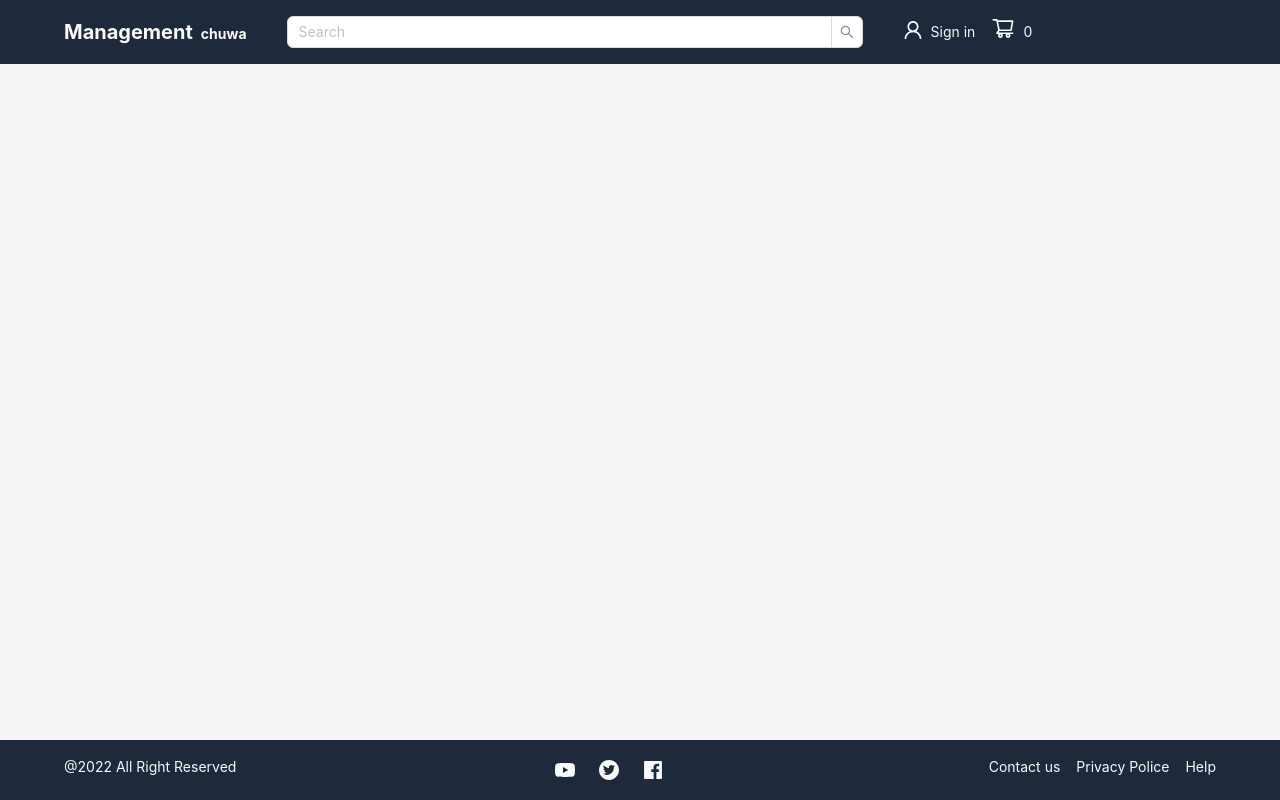
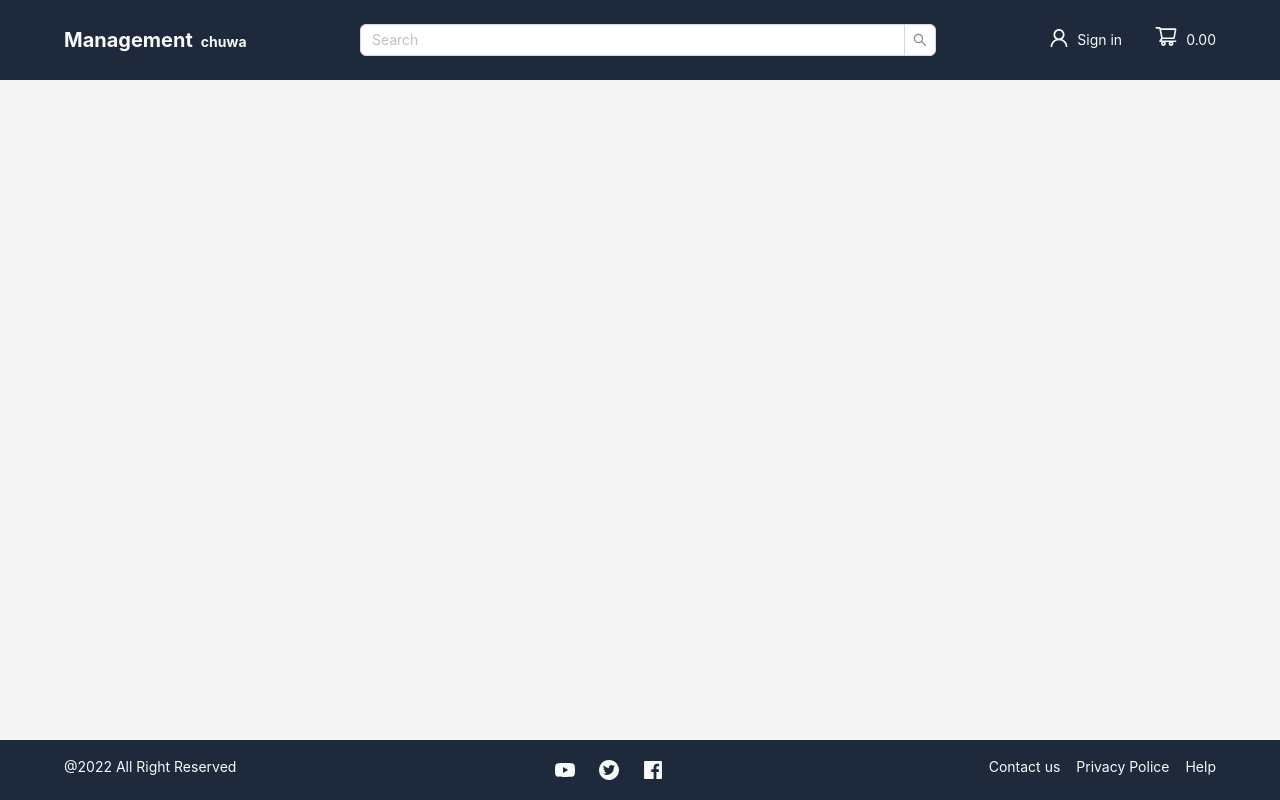
Before and after one commit to aMaverickDragonfruit/eCommerceFrontendProject, a React (Vite) app in the folder client/: page / in a window 1280 px wide. Built offline with nearby package versions, Linux system fonts and the light colour scheme; no server answers.

Commit message:
update navbar style and component structure

```diff
--- a/client/src/components/Layout.jsx
+++ b/client/src/components/Layout.jsx
@@ -1,7 +1,7 @@
 import { Layout } from 'antd';
 const { Content } = Layout;
 import { Outlet } from 'react-router-dom';
-import Navbar from './Navbar';
+import Navbar from './Navbar/Navbar';
 import Footer from './Footer';
 
 export default function MainLayout() {
--- a/client/src/components/Logo.jsx
+++ /dev/null
@@ -1,9 +0,0 @@
-export default function Logo() {
-  return (
-    <>
-      <span className=' text-xl font-bold mr-10'>
-        Management <span className='text-sm'>&nbsp;chuwa</span>
-      </span>
-    </>
-  );
-}
--- a/client/src/components/NavOptions.jsx
+++ /dev/null
@@ -1,6 +0,0 @@
-export default function NavOptions({ isAuth }) {
-  if (isAuth) {
-    return <div>user signed in</div>;
-  }
-  return <div>user didn't sign in</div>;
-}
--- a/client/src/components/Navbar.jsx
+++ /dev/null
@@ -1,61 +0,0 @@
-import { Input, Layout } from 'antd';
-const { Search } = Input;
-const { Header } = Layout;
-import { UserOutlined, ShoppingCartOutlined } from '@ant-design/icons';
-import { useState, useMemo, useEffect } from 'react';
-import { useSelector } from 'react-redux';
-import { Link, useNavigate } from 'react-router-dom';
-import { useDispatch } from 'react-redux';
-import { signOutUser } from '../features/userSlice';
-import Logo from './Logo';
-import Cart from './Cart/Cart';
-
-export default function Navbar() {
-  const [isCartOpen, setIsCartOpen] = useState(false);
-
-  const handleCartOpen = () => {
-    setIsCartOpen(true);
-  };
-
-  const hanldeCartClose = () => {
-    setIsCartOpen(false);
-  };
-
-  const { isAuthenticated } = useSelector((state) => state.userSlice);
-  const { cart } = useSelector((state) => state.cartSlice);
-
-  const dispatch = useDispatch();
-  const navigate = useNavigate();
-
-  return (
-    <div>
-      <Header className='flex items-center bg-slate-800 text-slate-50 px-16 py-4 w-auto'>
-        <Logo />
-        <Search
-          placeholder='Search'
-          allowClear
-          className='w-1/3 basis-1/2 mr-10'
-        />
-        <div className='flex gap-4'>
-          <div>
-            <UserOutlined className='text-xl mr-2' />
-            {isAuthenticated ? (
-              <span onClick={() => dispatch(signOutUser())}>Sign out</span>
-            ) : (
-              <span onClick={() => navigate('/signin')}>Sign in</span>
-            )}
-          </div>
-          <div onClick={handleCartOpen}>
-            <ShoppingCartOutlined className='text-2xl mr-2' />
-            {isAuthenticated ? <span>{cart.subtotal}</span> : <span>0</span>}
-          </div>
-        </div>
-      </Header>
-      {isCartOpen && (
-        <div className='w-96'>
-          <Cart onClose={hanldeCartClose} />
-        </div>
-      )}
-    </div>
-  );
-}
--- /dev/null
+++ b/client/src/components/Navbar/Logo.jsx
@@ -0,0 +1,16 @@
+export default function Logo({ handleClick, className }) {
+  return (
+    <div
+      className={`cursor-pointer text-xl font-bold ${className}`}
+      onClick={handleClick}
+    >
+      <span className='hidden lg:inline'>
+        Management <span className='text-sm'>&nbsp;chuwa</span>
+      </span>
+      {/* Display on smaller screens */}
+      <span className='inline lg:hidden'>
+        M<span className='text-sm'>&nbsp;chuwa</span>
+      </span>
+    </div>
+  );
+}
--- /dev/null
+++ b/client/src/components/Navbar/NavOptions.jsx
@@ -0,0 +1,67 @@
+import { UserOutlined, ShoppingCartOutlined } from '@ant-design/icons';
+import { useSelector, useDispatch } from 'react-redux';
+import { useNavigate } from 'react-router-dom';
+import { signOutUser } from '../../features/userSlice';
+
+const Option = ({ icon, children, handleClick }) => {
+  return (
+    <div
+      className='cursor-pointer flex items-center flex-nowrap'
+      onClick={handleClick}
+    >
+      <div className='mr-2'>{icon}</div>
+      <span className='whitespace-nowrap'>{children}</span>
+    </div>
+  );
+};
+
+export default function NavOptions({ handleCart, className }) {
+  const { isAuthenticated } = useSelector((state) => state.userSlice);
+  const { cart } = useSelector((state) => state.cartSlice);
+  const dispatch = useDispatch();
+  const navigate = useNavigate();
+
+  return (
+    <div className={`h-12 flex gap-8 ${className}`}>
+      {isAuthenticated ? (
+        <>
+          <Option
+            icon={<UserOutlined className='text-xl' />}
+            handleClick={() => dispatch(signOutUser())}
+          >
+            <div className='max-md:hidden'>Sign out</div>
+          </Option>
+          <Option
+            icon={
+              <ShoppingCartOutlined
+                className='text-2xl'
+                handleClick={handleCart}
+              />
+            }
+          >
+            {cart.subtotal}
+          </Option>
+        </>
+      ) : (
+        <>
+          <Option
+            icon={<UserOutlined className='text-xl' />}
+            handleClick={() => navigate('/signin')}
+          >
+            <div className='max-md:hidden'>Sign in</div>
+          </Option>
+          <Option
+            icon={
+              <ShoppingCartOutlined
+                className='text-2xl'
+                handleClick={() => navigate('/signin')}
+              />
+            }
+          >
+            {(0).toFixed(2)}
+          </Option>
+        </>
+      )}
+    </div>
+  );
+}
--- /dev/null
+++ b/client/src/components/Navbar/Navbar.jsx
@@ -0,0 +1,47 @@
+import { Input, Layout } from 'antd';
+const { Search } = Input;
+const { Header } = Layout;
+import { useState } from 'react';
+import { useNavigate } from 'react-router-dom';
+import Logo from './Logo';
+import Cart from '../Cart/Cart';
+import NavOptions from './NavOptions';
+
+export default function Navbar() {
+  const navigate = useNavigate();
+
+  const [isCartOpen, setIsCartOpen] = useState(false);
+
+  const handleCartOpen = () => {
+    setIsCartOpen(true);
+  };
+
+  const handleCartClose = () => {
+    setIsCartOpen(false);
+  };
+
+  return (
+    <div>
+      <Header className='flex items-center justify-between bg-slate-800 text-slate-50 px-16 py-4 w-full h-auto flex-wrap md:flex-nowrap'>
+        <Logo
+          handleClick={() => navigate('./products')}
+          className={`order-1 md:order-1`}
+        />
+        <Search
+          placeholder='Search'
+          allowClear
+          className='order-3 md:order-2 w-full md:w-1/2'
+        />
+        <NavOptions
+          handleCart={handleCartOpen}
+          className={'order-2 md:order-3'}
+        />
+      </Header>
+      {isCartOpen && (
+        <div className='w-96'>
+          <Cart onClose={handleCartClose} />
+        </div>
+      )}
+    </div>
+  );
+}
```
